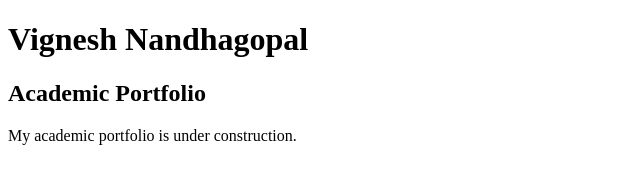
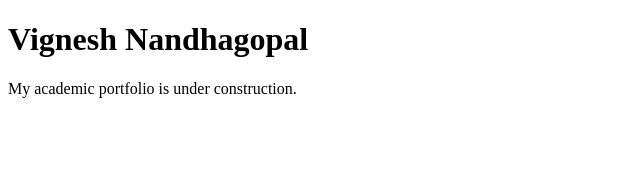
Before and after one commit to Vignesh666d/Vignesh666d.github.io, a plain HTML site: page index.html in a window 1280 px wide. Shown: the whole page, without its empty margins (0-640 px from the left). Drawn offline with Linux system fonts and the light colour scheme.

Commit message:
Remove subtitle from index.html

```diff
--- a/index.html
+++ b/index.html
@@ -5,7 +5,6 @@
 </head>
 <body>
   <h1>Vignesh Nandhagopal</h1>
-  <h2>Academic Portfolio</h2>
   <p>My academic portfolio is under construction.</p>
 </body>
 </html>
```
